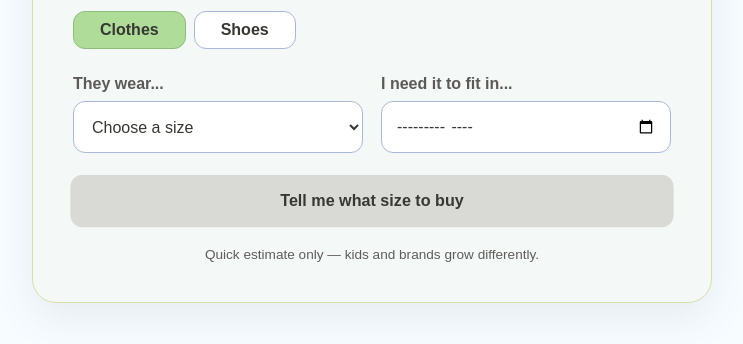
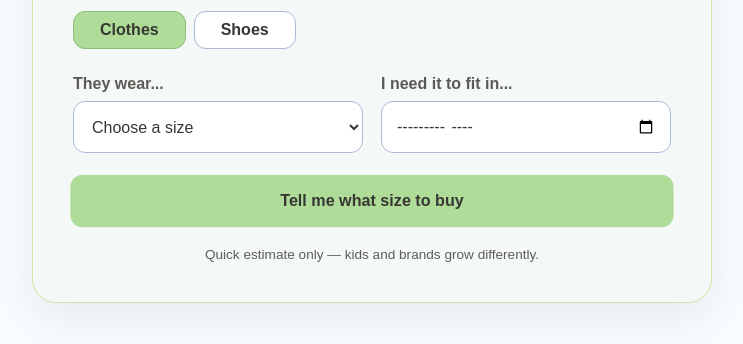
Before and after one commit to saralufrano/kids-size-calculator, a website: page index.html in a window 1280 px wide. Shown: the part 342-686 px from the top of the page, without its empty margins (268-1011 px from the left). Drawn offline with Linux system fonts and the light colour scheme.

Commit message:
Use green primary action button

```diff
--- a/index.html
+++ b/index.html
@@ -20,7 +20,7 @@
     select,input,button { width:100%; min-width:0; min-height:52px; border-radius:12px; font:inherit; }
     select,input { border:1px solid #abb7d8; padding:0 14px; background:#fff; color:#373733; }
     button { margin-top:22px; border:0; font-weight:700; cursor:pointer; }
-    #calculate { background:#d9d9d6; color:#373733; animation:pulse 2.2s ease-in-out infinite; }
+    #calculate { background:#afdc99; color:#373733; animation:pulse 2.2s ease-in-out infinite; }
     @keyframes pulse { 0%,100%{ transform:scale(1); } 50%{ transform:scale(1.015); } }
     @media (prefers-reduced-motion:reduce) { #calculate { animation:none; } }
     #result { display:none; margin-top:26px; padding:24px; border-radius:16px; background:#afdc99; text-align:center; color:#373733; }
```
